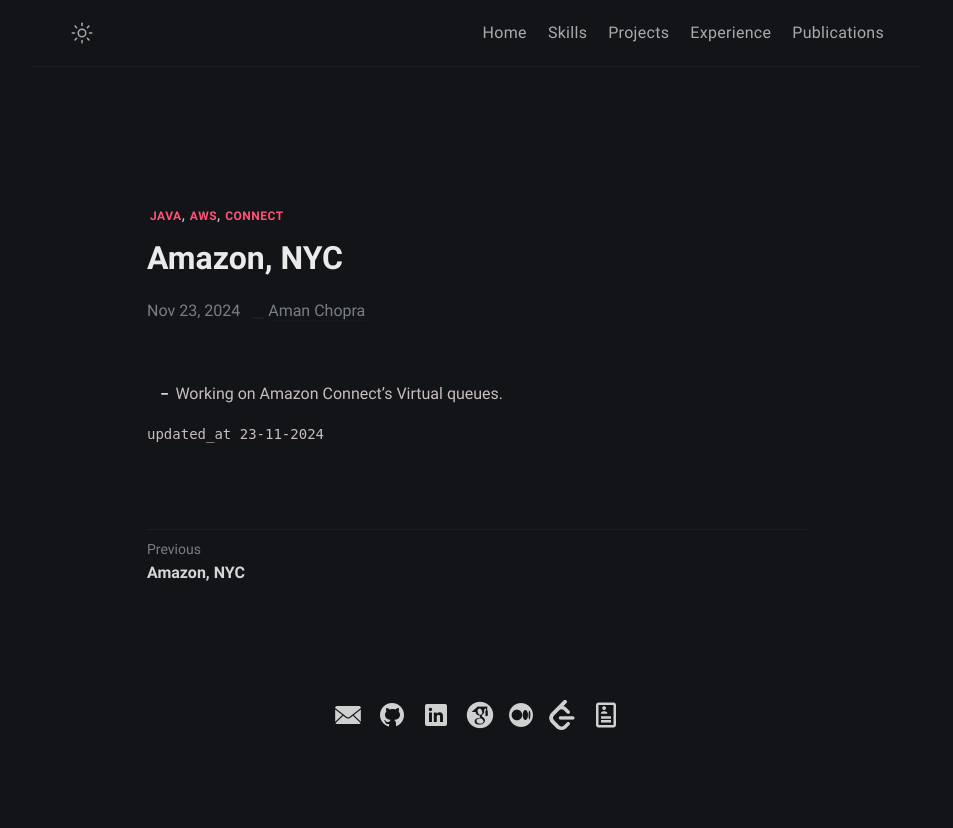
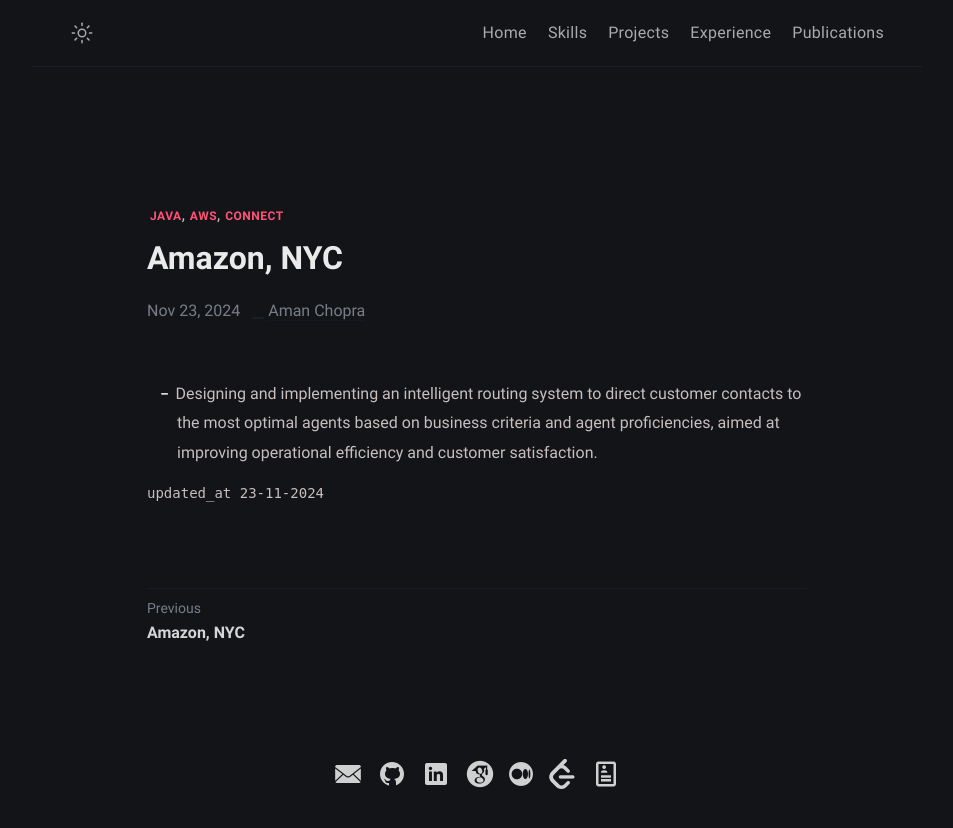
Before and after one commit to Aman-Chopra/aman-chopra.github.io, a Jekyll site: the page built from experiences/_posts/amazon_sde2/2023-12-01-amazon_sde2.md, in a window 1280 px wide. Shown: the top 828 px of the page, without its empty margins (163-1116 px from the left). Built offline with Jekyll 4.4.1, drawn with Linux system fonts in a browser that asks for light colours; some web fonts are replaced.

Commit message:
Updating the experience for SDE2

```diff
--- a/experiences/_posts/amazon_sde2/2023-12-01-amazon_sde2.md
+++ b/experiences/_posts/amazon_sde2/2023-12-01-amazon_sde2.md
@@ -8,4 +8,4 @@
 ---
 
 
-* Working on Amazon Connect's Virtual queues.
+* Designing and implementing an intelligent routing system to direct customer contacts to the most optimal agents based on business criteria and agent proficiencies, aimed at improving operational efficiency and customer satisfaction.
```
Also changed, not shown: experiences/_posts/amazon_sde1/2023-02-13-amazon_sde1.md (+1 -0 lines).
